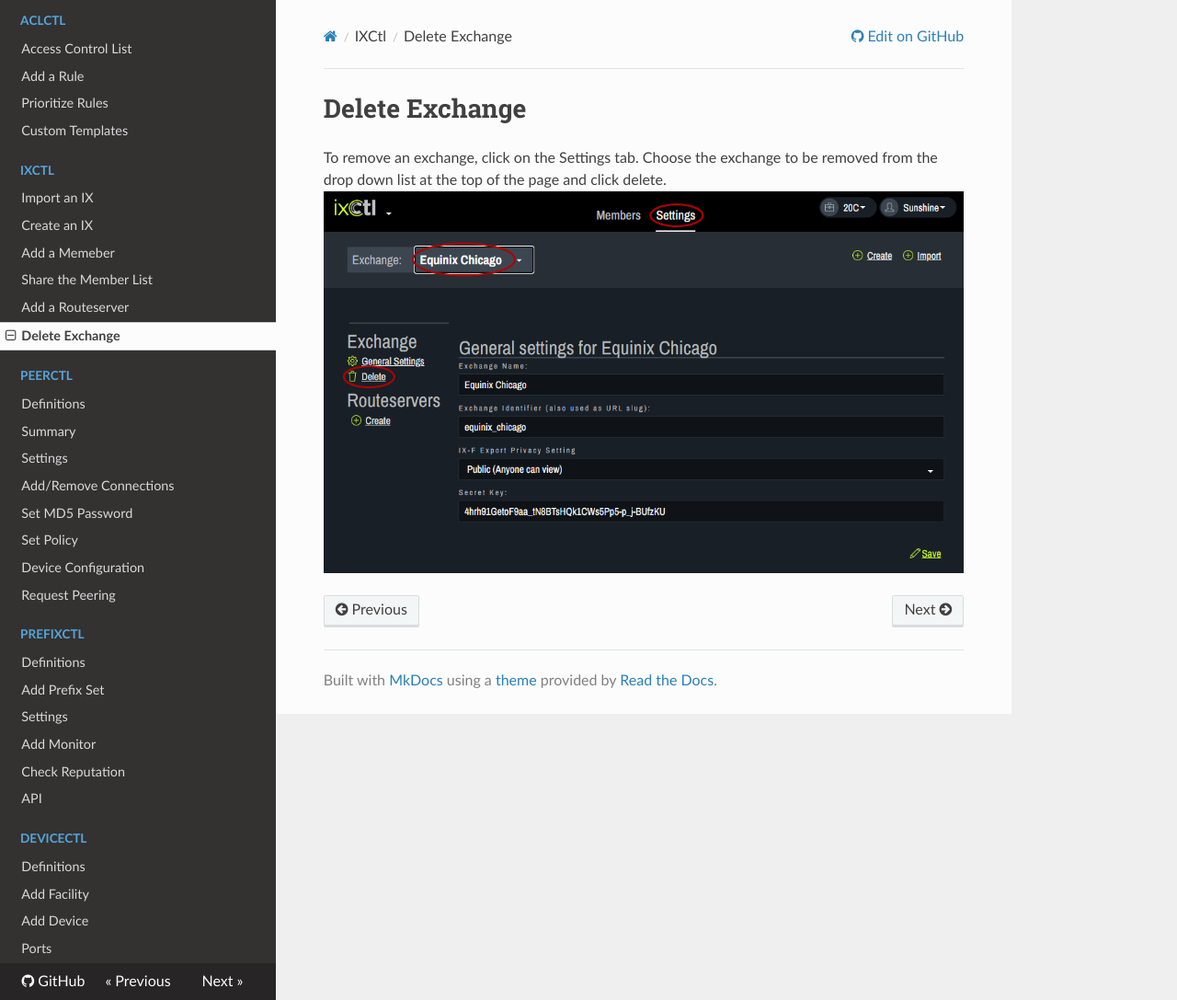
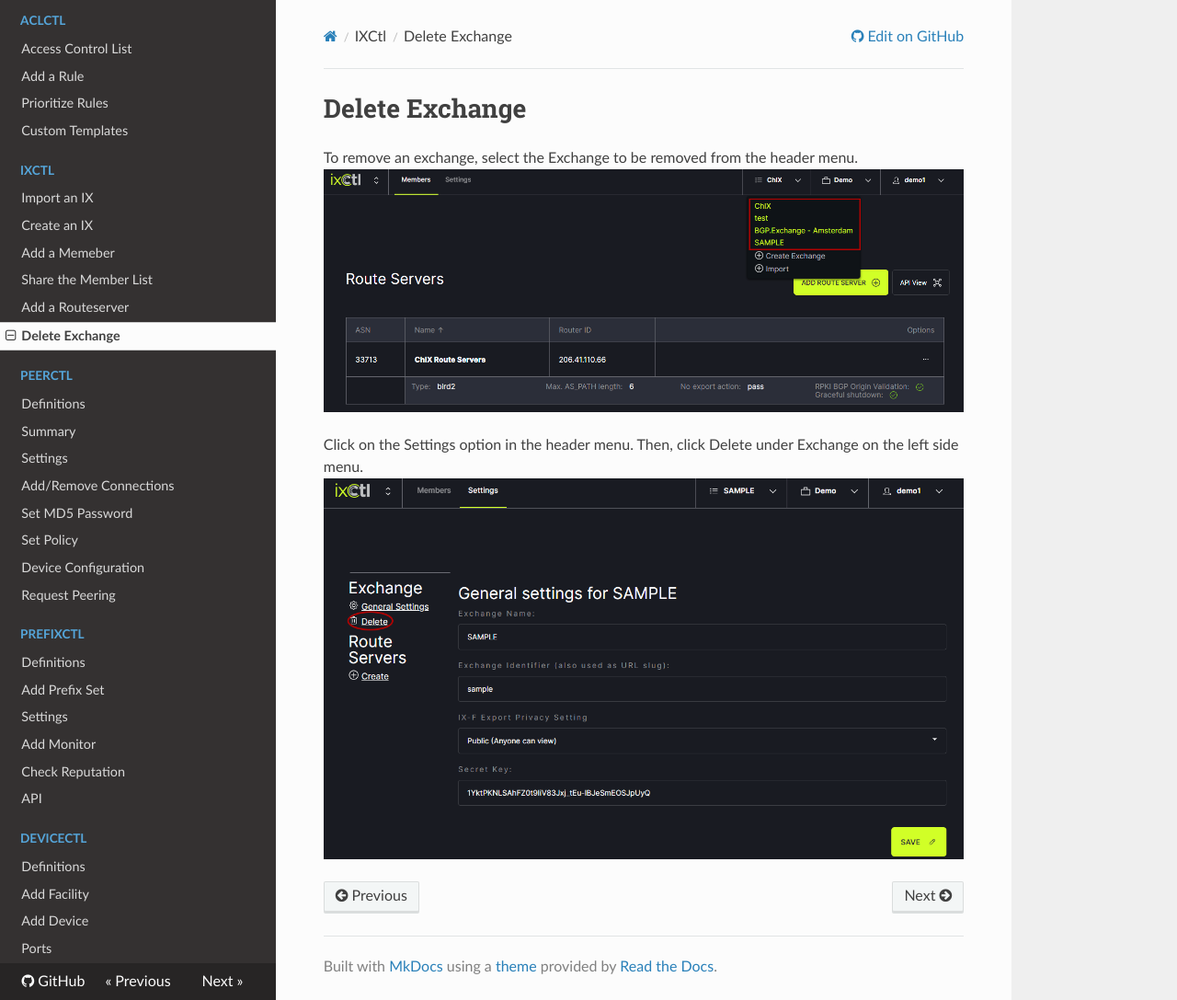
Before and after one commit to fullctl/docs.fullctl.com, an MkDocs documentation site: the page built from docs/ixctl/Delete-Exchange.md, in a window 1280 px wide and 1087 px high. Shown: the whole window at 92% size. Built offline with MkDocs 1.6.1, drawn with Linux system fonts in a browser that asks for light colours; nearby versions of some CDN libraries.

Commit message:
Update Delete-Exchange.md

```diff
--- a/docs/ixctl/Delete-Exchange.md
+++ b/docs/ixctl/Delete-Exchange.md
@@ -1,4 +1,7 @@
 # Delete Exchange
 
-To remove an exchange, click on the Settings tab. Choose the exchange to be removed from the drop down list at the top of the page and click delete.
-   ![](img/delete-exchange/deleteexchange.png)
+To remove an exchange, select the Exchange to be removed from the header menu.
+   ![](img/addmember.png)
+
+Click on the Settings option in the header menu. Then, click Delete under Exchange on the left side menu.
+   ![](img/deleteexchange.png)
```
